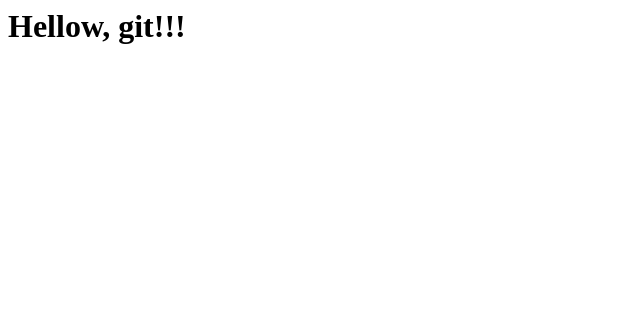
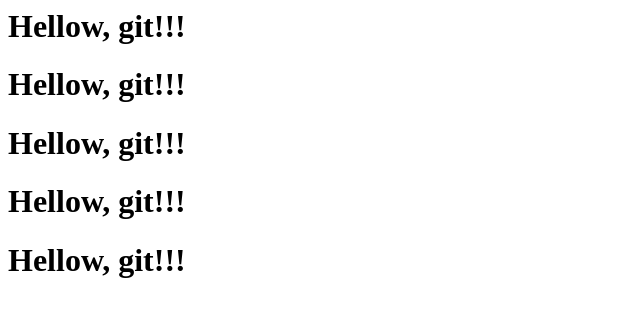
Before and after one commit to rudaeva/my-repo, a plain HTML site: page index.html in a window 1280 px wide. Shown: the whole page, without its empty margins (0-640 px from the left). Drawn offline with Linux system fonts and the light colour scheme.

Commit message:
Изменила index.html

```diff
--- a/index.html
+++ b/index.html
@@ -1 +1,5 @@
 <h1> Hellow, git!!! </h1>
+<h1> Hellow, git!!! </h1>
+<h1> Hellow, git!!! </h1>
+<h1> Hellow, git!!! </h1>
+<h1> Hellow, git!!! </h1>
```
